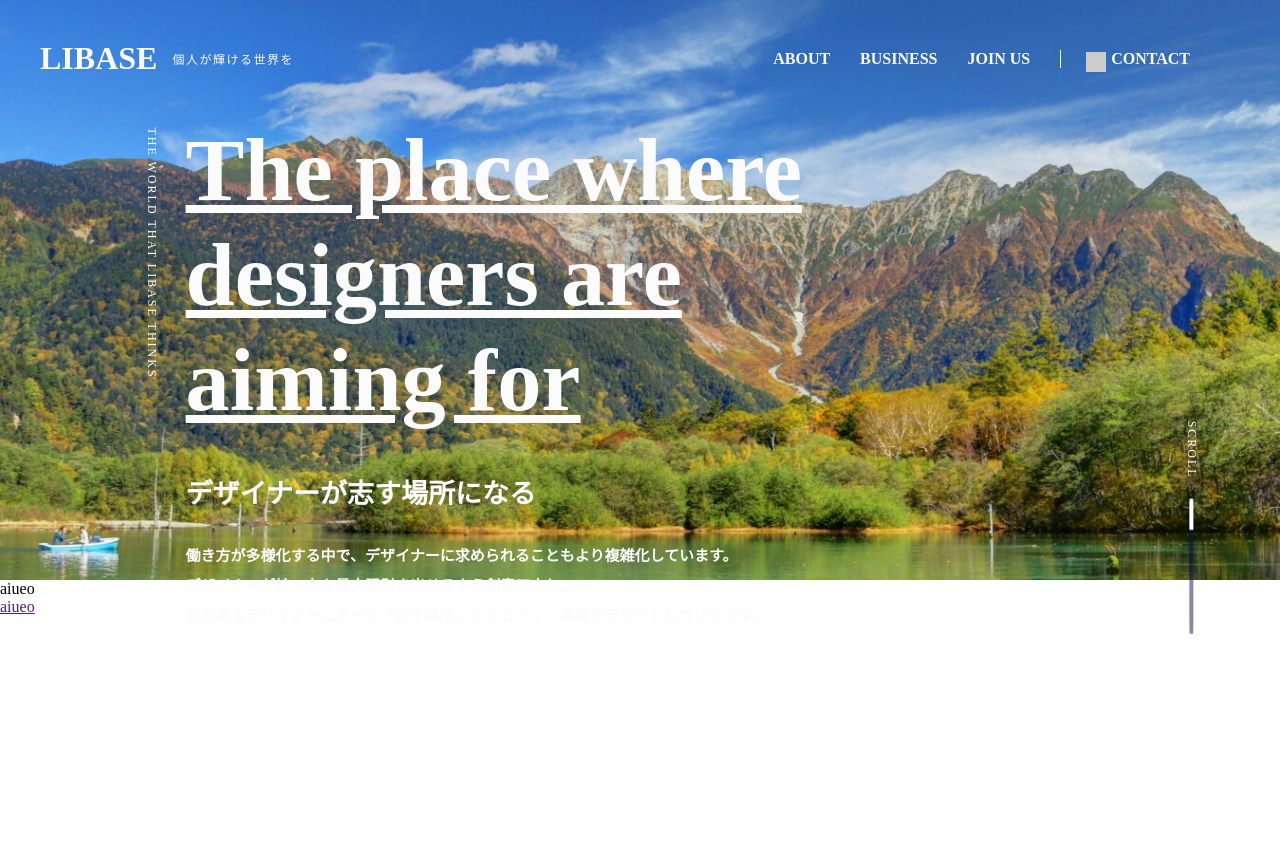
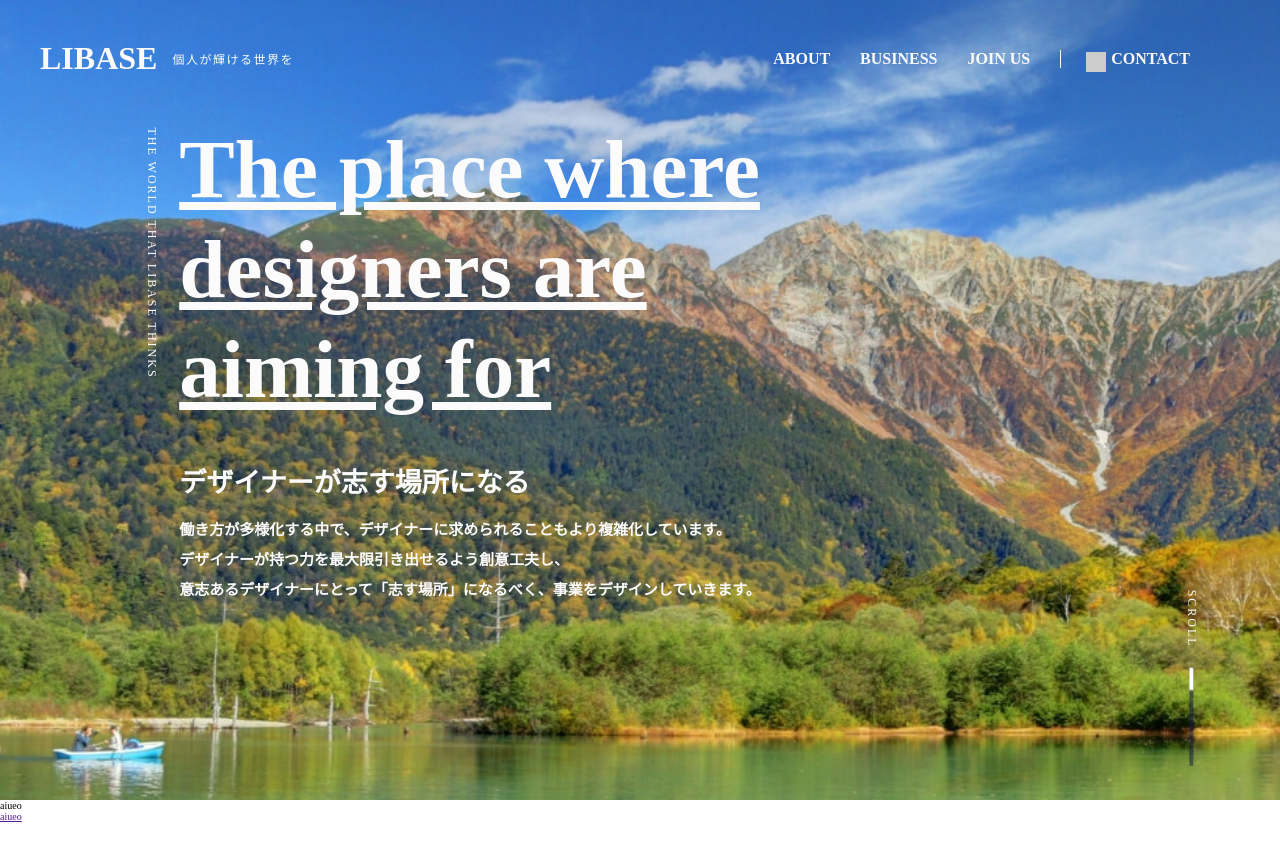
Before and after one commit to toyoken007/lessun1, a plain HTML site: page index.html in a window 1280 px wide. Before the commit the page ends 800 px from the top, so only its background shows below. Drawn offline with Linux system fonts and the light colour scheme; placeholder pictures from the web are drawn by us.

Commit message:
no message

```diff
--- a/css/style.css
+++ b/css/style.css
@@ -5,6 +5,9 @@
     box-sizing: border-box;
 }
 
+html {
+    font-size: 10px;
+}
 img {
     width: 100%;
     vertical-align: bottom;
@@ -19,6 +22,10 @@ img {
     width: 100%;
     position: fixed;
     z-index: 1;
+}
+
+h1 {
+    font-size: 32px;
 }
 
 .logo a {
@@ -39,6 +46,7 @@ img {
     list-style: none;
     gap: 30px;
     font-weight: bold;
+    font-size: 16px;
 }
 
 .navcon {
@@ -63,10 +71,13 @@ img {
 .fstview {
     width: calc(100vw - (100vw - 100%));
     position: relative;
+
 }
 
 .fstimg {
-    width: 100%;
+    background-image: url(../img/yama.jpg);
+    height: 100vh;
+    background-size: cover;
 }
 
 .title_box {
@@ -77,15 +88,18 @@ img {
     left: 0;
     right: 0;
     bottom: 0;
+    height: 100vh;
 }
 
 .title {
-    position: absolute;
+    /* position: absolute; */
+    position: relative;
     /* top: 0; */
     width: 96%;
     display: flex;
-    align-items: center;
+    /* align-items: center; */
     color: #fbfbfb;
+    height: 85vh;
 }
 
 .fs_left_wrap {
@@ -111,20 +125,22 @@ img {
 
 .main_title {
     /* width: 70%; */
-    margin-left: 10em;
+    margin-left: 12em;
+    font-size: 1vw;
 }
 
 h2 {
-    font-size: 4.6em;
-    line-height: 100px;
+    font-size: 6.5em;
+    line-height: 1.2;
     margin-bottom: .5em;
     /* position: relative; */
+    /* height: 100vh; */
 }
 
 h2 span {
     /* border-bottom: 10px solid; */
     text-decoration: underline;
-    font-size: 1.2em;
+    /* font-size: 1.2em; */
     color: #fbfbfb;
 }
 
@@ -138,7 +154,7 @@ h3 {
 
 h4 {
     line-height: 2em;
-    margin-top: 30px;
+    /* margin-top: 30px; */
     font-size: 15px;
 }
 .scroll_right {
@@ -161,7 +177,7 @@ h4 {
 }
 
 .scroll_right .arow {
-    width: 55%;
+    width: 40%;
     height: 4px;
     background-color: rgba(17, 22, 71, 0.5);
     position: relative;
--- a/index.html
+++ b/index.html
@@ -27,9 +27,8 @@
 
 	</div>
 	<div class="fstview">
-		<div class="fstimg">
-			<img src="img/yama.jpg" alt="">
-		</div>
+		<div class="fstimg"></div>
+		<!-- <img src="img/yama.jpg" alt=""> -->
 		<div class="title_box">
 			<div class="title">
 				<div class="fs_left_wrap">
```
